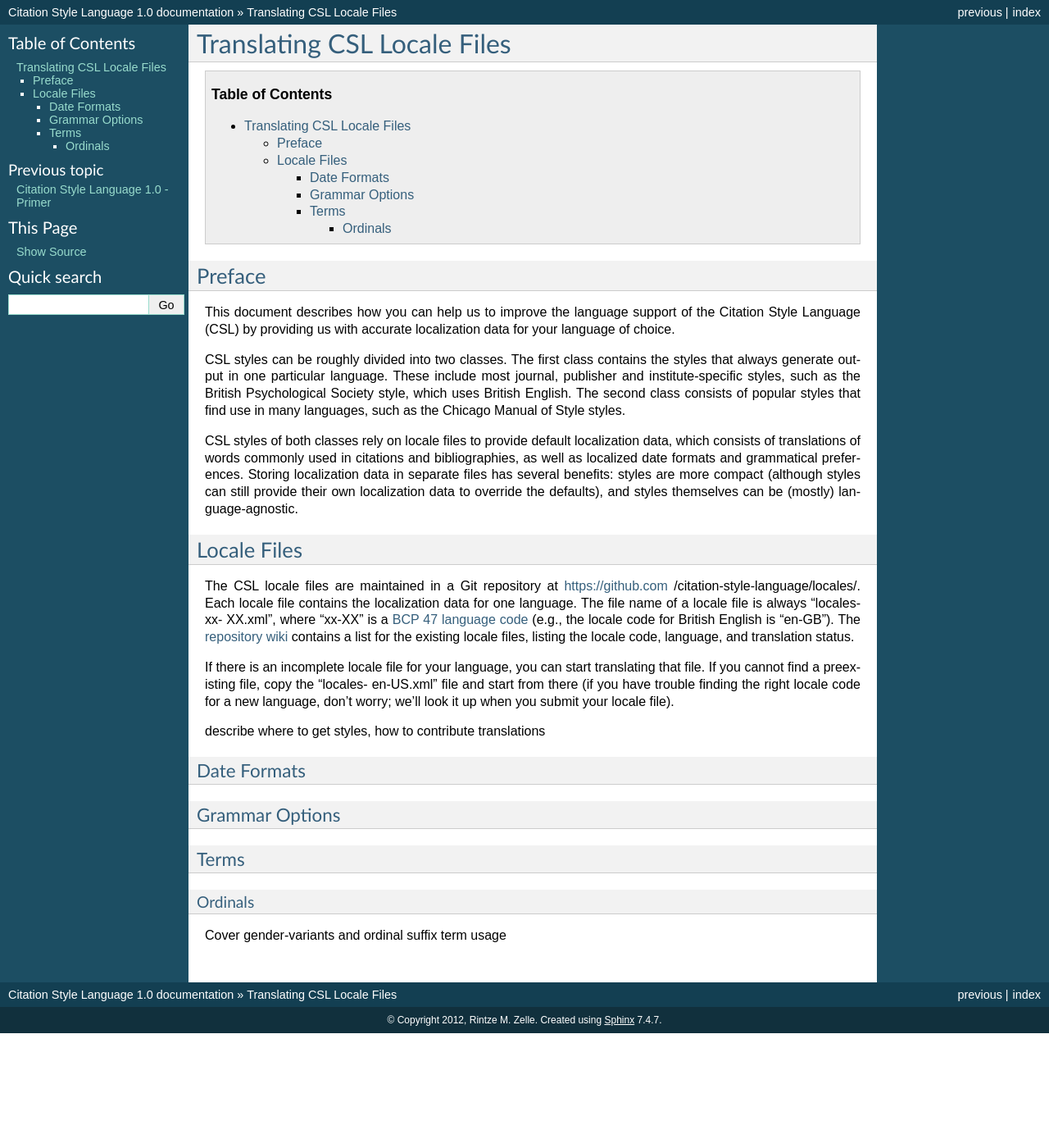
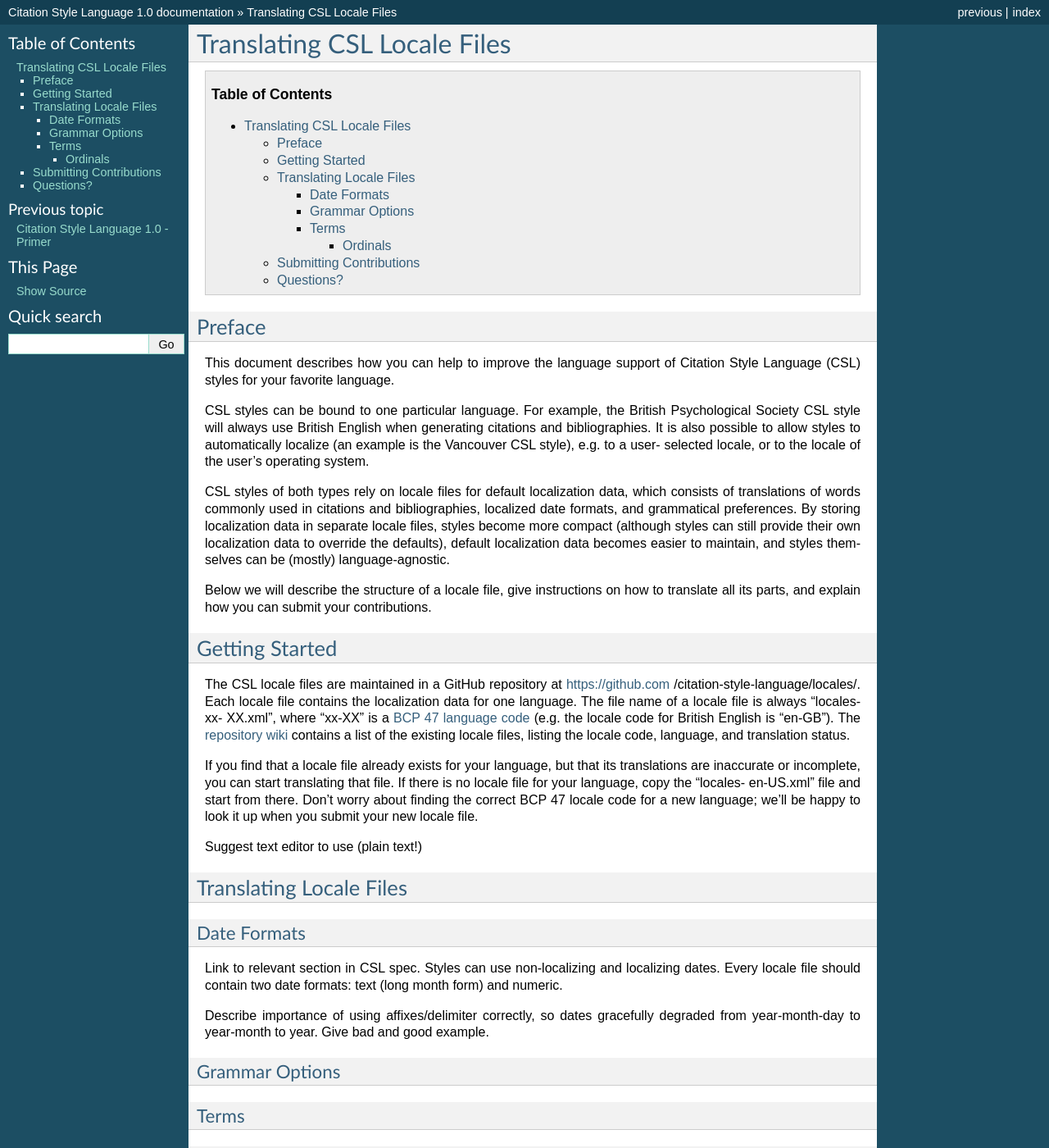
Before and after one commit to rmzelle/writing, a Sphinx documentation site: the page built from docs/translating-locale-files.rst, in a window 1280 px wide and 1400 px high. Shown: the whole window at 82% size. Built offline with Sphinx 7.4.7, drawn with Linux system fonts in a browser that asks for light colours; some of the changed text lies outside the part shown.

Commit message:
Writing.

```diff
--- a/docs/translating-locale-files.rst
+++ b/docs/translating-locale-files.rst
@@ -7,46 +7,56 @@ Translating CSL Locale Files
 Preface
 ~~~~~~~
 
-This document describes how you can help us to improve the language support of
-the Citation Style Language (CSL) by providing us with accurate localization
-data for your language of choice.
+This document describes how you can help to improve the language support of
+Citation Style Language (CSL) styles for your favorite language.
 
-CSL styles can be roughly divided into two classes. The first class contains the
-styles that always generate output in one particular language. These include
-most journal, publisher and institute-specific styles, such as the British
-Psychological Society style, which uses British English. The second class
-consists of popular styles that find use in many languages, such as the Chicago
-Manual of Style styles.
+CSL styles can be bound to one particular language. For example, the British
+Psychological Society CSL style will always use British English when generating
+citations and bibliographies. It is also possible to allow styles to
+automatically localize (an example is the Vancouver CSL style), e.g. to a user-
+selected locale, or to the locale of the user's operating system.
 
-CSL styles of both classes rely on locale files to provide default localization
-data, which consists of translations of words commonly used in citations and
-bibliographies, as well as localized date formats and grammatical preferences.
-Storing localization data in separate files has several benefits: styles are
-more compact (although styles can still provide their own localization data to
-override the defaults), and styles themselves can be (mostly) language-agnostic.
+CSL styles of both types rely on locale files for default localization data,
+which consists of translations of words commonly used in citations and
+bibliographies, localized date formats, and grammatical preferences. By storing
+localization data in separate locale files, styles become more compact (although
+styles can still provide their own localization data to override the defaults),
+default localization data becomes easier to maintain, and styles themselves can
+be (mostly) language-agnostic.
 
-Locale Files
-~~~~~~~~~~~~
+Below we will describe the structure of a locale file, give instructions on how
+to translate all its parts, and explain how you can submit your contributions.
 
-The CSL locale files are maintained in a Git repository at https://github.com
+Getting Started
+~~~~~~~~~~~~~~~
+
+The CSL locale files are maintained in a GitHub repository at https://github.com
 /citation-style-language/locales/. Each locale file contains the localization
 data for one language. The file name of a locale file is always "locales-xx-
 XX.xml", where "xx-XX" is a `BCP 47 language code
-<http://people.w3.org/rishida/utils/subtags/index.php>`_ (e.g., the locale code
+<http://people.w3.org/rishida/utils/subtags/index.php>`_ (e.g. the locale code
 for British English is "en-GB"). The `repository wiki <https://github.com
-/citation-style-language/locales/wiki>`_ contains a list for the existing locale
+/citation-style-language/locales/wiki>`_ contains a list of the existing locale
 files, listing the locale code, language, and translation status.
 
-If there is an incomplete locale file for your language, you can start
-translating that file. If you cannot find a preexisting file, copy the "locales-
-en-US.xml" file and start from there (if you have trouble finding the right
-locale code for a new language, don't worry; we'll look it up when you submit
-your locale file).
+If you find that a locale file already exists for your language, but that its
+translations are inaccurate or incomplete, you can start translating that file.
+If there is no locale file for your language, copy the "locales- en-US.xml" file
+and start from there. Don't worry about finding the correct BCP 47 locale code
+for a new language; we'll be happy to look it up when you submit your new locale
+file.
 
-describe where to get styles, how to contribute translations
+Suggest text editor to use (plain text!)
+
+Translating Locale Files
+~~~~~~~~~~~~~~~~~~~~~~~~
 
 Date Formats
 ^^^^^^^^^^^^
+
+Link to relevant section in CSL spec. Styles can use non-localizing and localizing dates. Every locale file should contain two date formats: text (long month form) and numeric.
+
+Describe importance of using affixes/delimiter correctly, so dates gracefully degraded from year-month-day to year-month to year. Give bad and good example.
 
 Grammar Options
 ^^^^^^^^^^^^^^^
@@ -58,3 +68,15 @@ Ordinals
 ''''''''
 
 Cover gender-variants and ordinal suffix term usage
+
+Submitting Contributions
+~~~~~~~~~~~~~~~~~~~~~~~~
+
+To submit changes to an existing locale file, or to submit a new locale file,
+follow the `submission instructions for CSL styles <https://github.com/citation-
+style-language/styles/wiki/Submitting-Styles>`_.
+
+Questions?
+~~~~~~~~~~
+
+Post to the `Zotero forums <http://forums.zotero.org/11/>`_.
```
